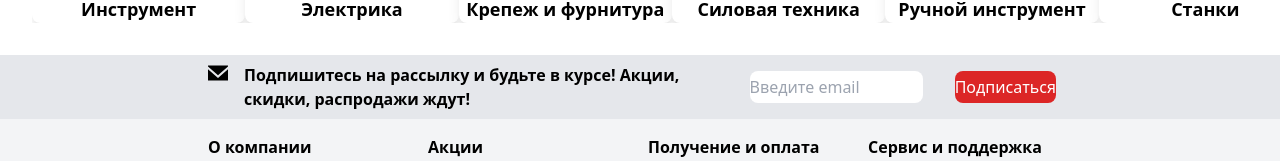
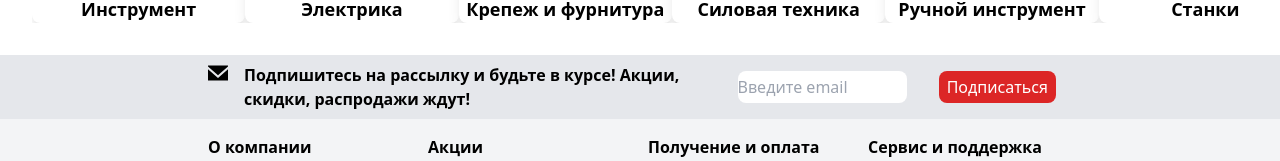
Before and after one commit to Ma1n0s/OnlineStore, a Vue app in the folder Frontend/vue-project/: page / in a window 1280 px wide. Shown: the part 341-502 px from the top of the page. Built offline with nearby package versions, Linux system fonts and the light colour scheme.

Commit message:
изм кнопки

```diff
--- a/Frontend/vue-project/src/views/Footer.vue
+++ b/Frontend/vue-project/src/views/Footer.vue
@@ -16,7 +16,7 @@ import { ref } from 'vue';
       <input type="text" placeholder="Введите email" class="h-8 w-full rounded-lg" />
     </div>
     <div>
-      <button class="bg-red-600 rounded-lg text-white h-8 w-full sm:w-auto mx-4">Подписаться</button>
+      <button class="bg-red-600 px-2  rounded-lg text-white h-8 w-full sm:w-auto mx-4">Подписаться</button>
     </div>
   </div>
       <div>
```
